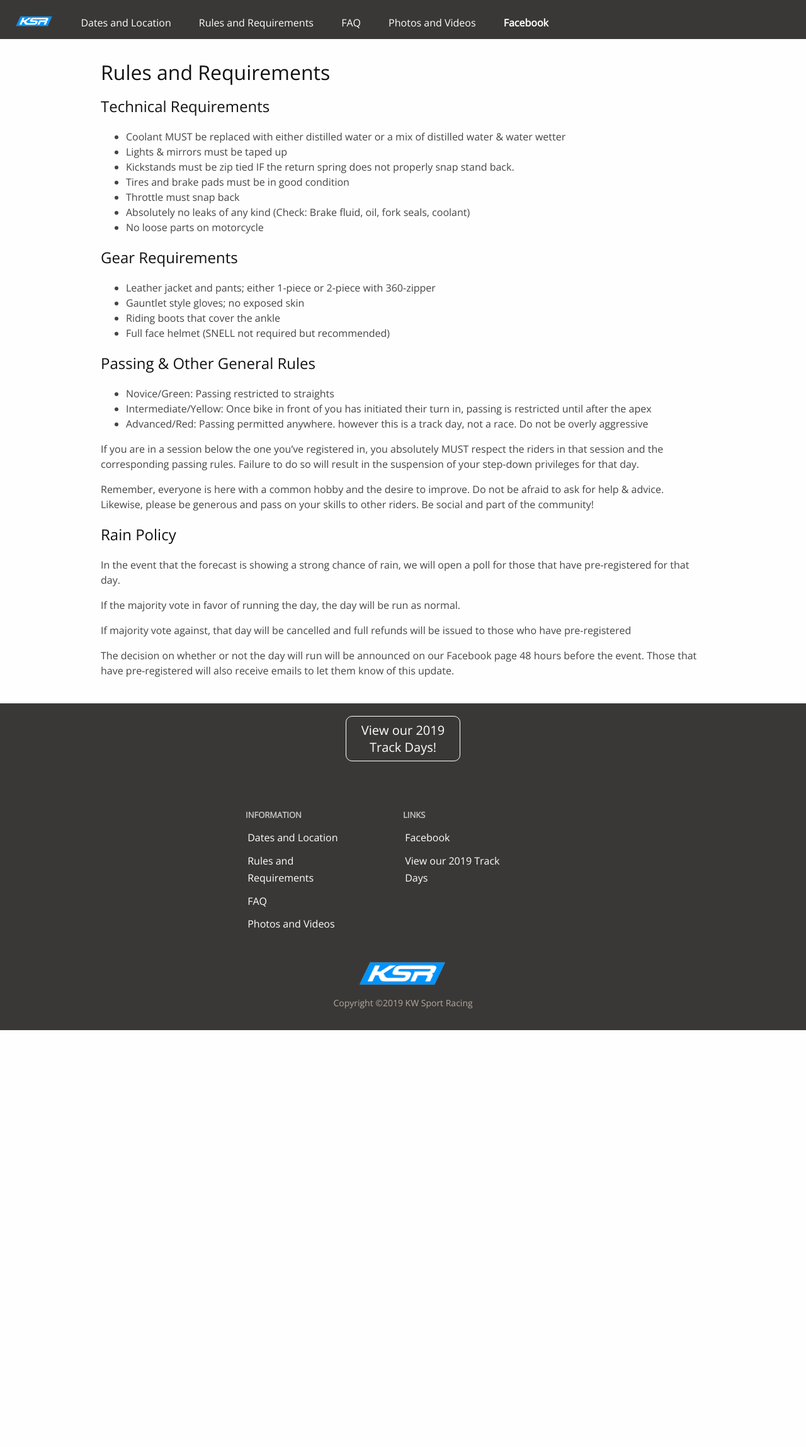
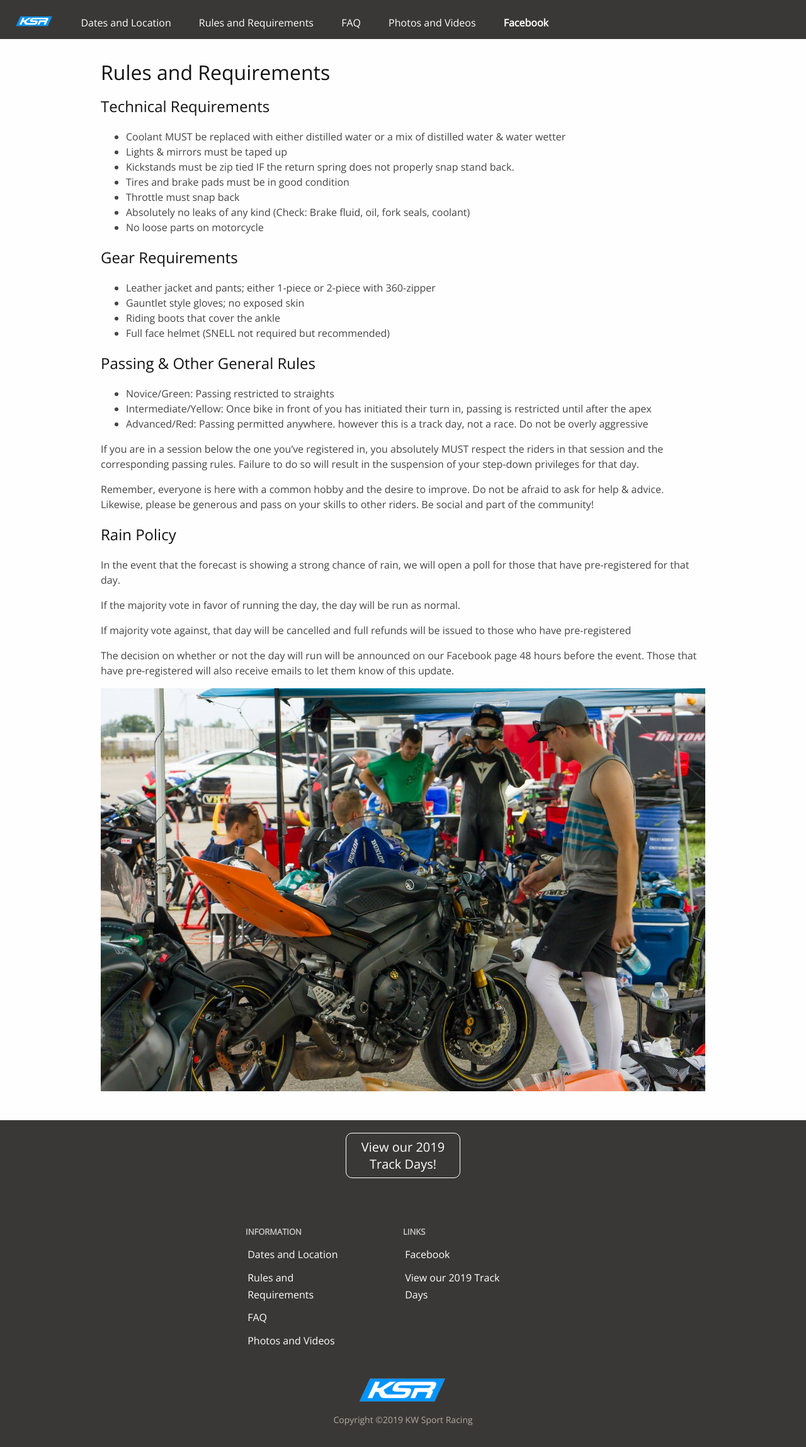
Before and after one commit to kwsportracing/site, a Jekyll site: the page built from docs/rules.md, in a window 1280 px wide. Shown: the whole page at 63% size. Built offline with Jekyll 4.4.1, drawn with Linux system fonts in a browser that asks for light colours; nearby versions of some CDN libraries; before the commit the page ends 1636 px from its top, so only the background shows below that.

Commit message:
Update rules.md

```diff
--- a/docs/rules.md
+++ b/docs/rules.md
@@ -43,3 +43,5 @@ If the majority vote in favor of running the day, the day will be run as normal.
 If majority vote against, that day will be cancelled and full refunds will be issued to those who have pre-registered
 
 The decision on whether or not the day will run will be announced on our Facebook page 48 hours before the event. Those that have pre-registered will also receive emails to let them know of this update.
+
+![](/img/rules.jpg)
```
